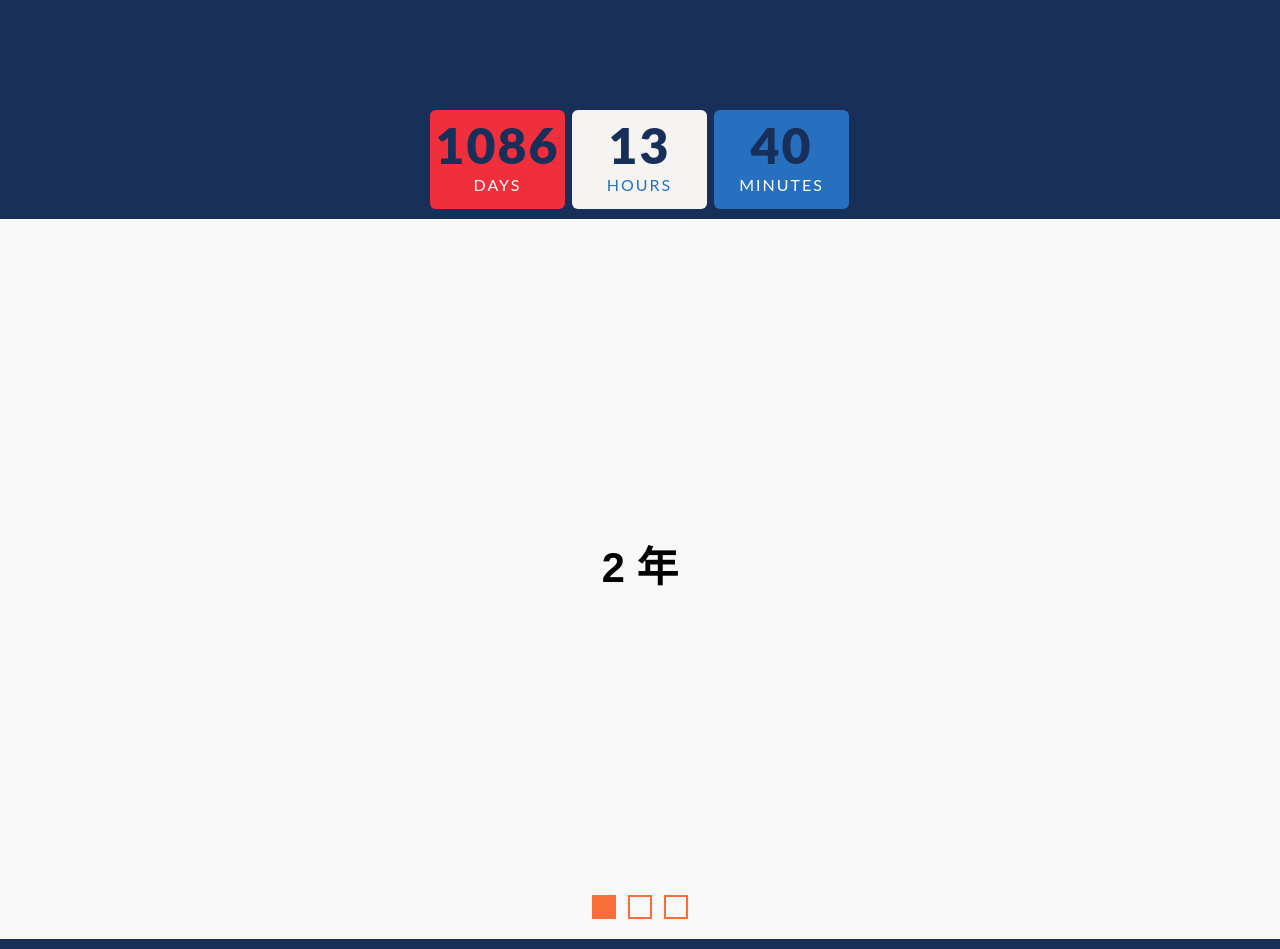
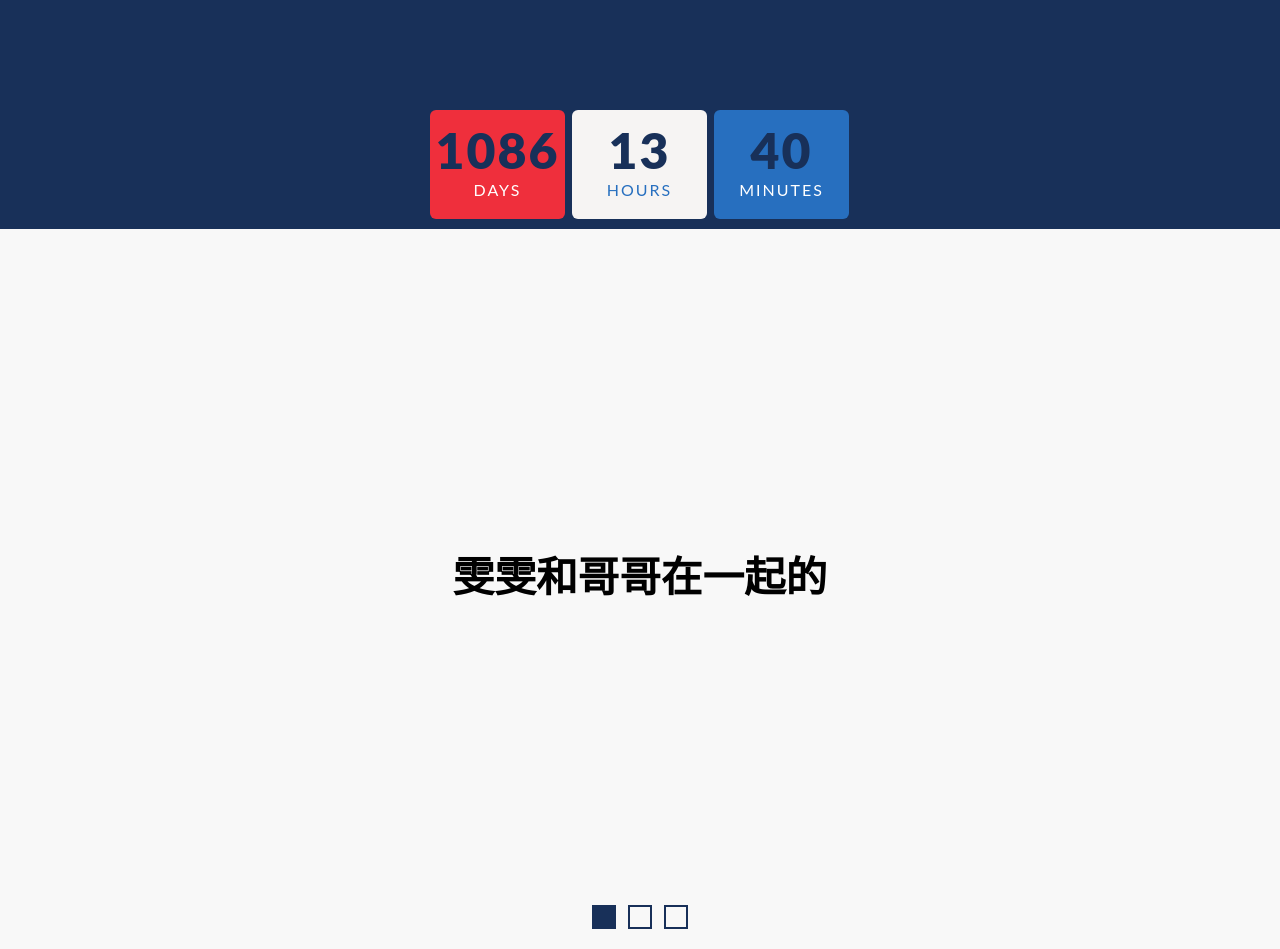
Before and after one commit to shaozhun/Anniversary, a plain HTML site: page index.html in a window 1280 px wide. Drawn offline with Linux system fonts and the light colour scheme.

Commit message:
添加了滑动计数细节

```diff
--- a/css/sequence-theme.starter-basic.css
+++ b/css/sequence-theme.starter-basic.css
@@ -107,7 +107,7 @@ html,
 }
 
 .seq .seq-pagination .seq-current {
-  background: #F96D38;
+  background: #183059;
 }
 
 .seq .seq-pagination > * {
@@ -119,7 +119,7 @@ html,
   height: 28px;
   cursor: pointer;
   background: none;
-  border: #F96D38 solid 2px;
+  border: #183059 solid 2px;
   -webkit-transition-duration: .1s;
   transition-duration: .1s;
   -webkit-transition-property: background-color;
--- a/index.css
+++ b/index.css
@@ -25,7 +25,7 @@ body {
 .hours, .minutes, .days{
     width: 135px;
     float: left;
-    padding: 5px 0;
+    padding: 10px 0;
 
 }
 
--- a/index.html
+++ b/index.html
@@ -34,13 +34,13 @@
 
               <li class="seq-step1 seq-in" id="step1">
                 <div class="seq-content">
-                  <h2 data-seq class="seq-title"><b id="y"></b> 年</h2>
+                  <h2 data-seq class="seq-title"><b></b> 雯雯和哥哥在一起的</h2>
                 </div>
               </li>
 
               <li class="seq-step2" id="step2">
                 <div class="seq-content">
-                  <h2 data-seq class="seq-title"><b id="m2"></b>月</h2>
+                  <h2 data-seq class="seq-title"><b id="y"></b> 年</h2>
                 </div>
               </li>
 
@@ -79,16 +79,20 @@
             if (h < 10) {
                 h = "0" + h;
             }
+            //小时
             var m = ~~(t / 1000 / 60 % 60);
             if (m < 10) {
                 m = "0" + m;
             }
+            //分钟
 
             var s = ~~(t / 1000 % 60);
             if (s < 10) {
                 s = "0" + s;
             }
+            //秒
             var d2 = ~~(t / 1000 / 60 / 60 / 24 % 365);
+
             if (d2 < 10) {
                 d2 = "0" + d2;
             }
```
